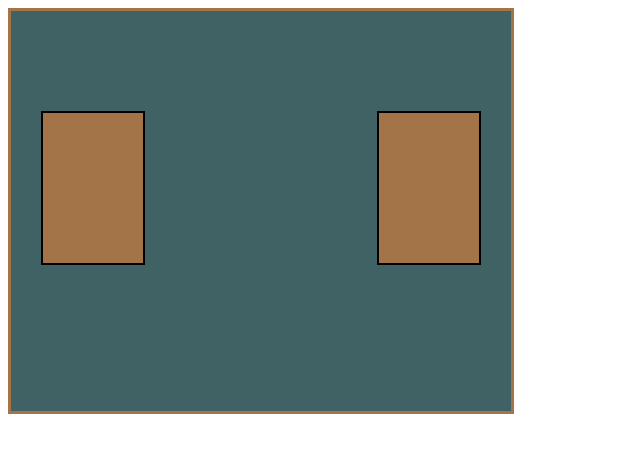
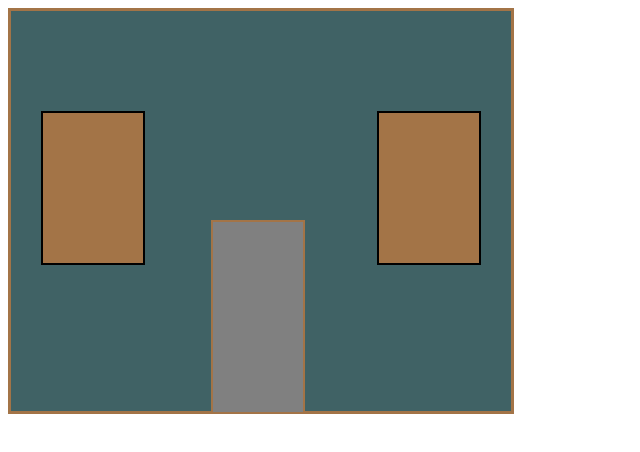
Before and after one commit to bidemim/house-painting, a plain HTML site: page index.html in a window 1280 px wide. Shown: the whole page, without its empty margins (0-640 px from the left). Drawn offline with Linux system fonts and the light colour scheme.

Commit message:
add door styling

```diff
--- a/styles.css
+++ b/styles.css
@@ -37,4 +37,10 @@
 
 #door {
     position: absolute;
+    top: 209px;
+    left: 200px;
+    width: 90px;
+    height: 190px;
+    background-color: gray;
+    border: 2px solid #a37447;
 }
```
